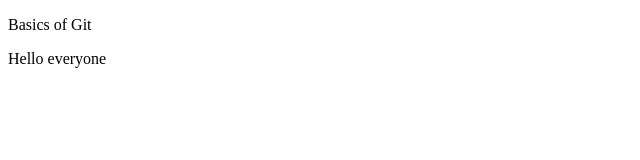
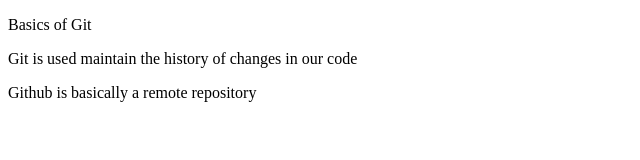
Before and after one commit to Swethamerugu653/git_tutorial, a plain HTML site: page lecture1.html in a window 1280 px wide. Shown: the whole page, without its empty margins (0-640 px from the left). Drawn offline with Linux system fonts and the light colour scheme.

Commit message:
added <p>'s to lecture1

```diff
--- a/lecture1.html
+++ b/lecture1.html
@@ -7,6 +7,7 @@
 </head>
 <body>
    <p>Basics of Git</p>
-    <p>Hello everyone</p>
+    <p>Git is used maintain the history of changes in our code</p>
+    <p>Github is basically a remote repository</p>
 </body>
 </html>
```
